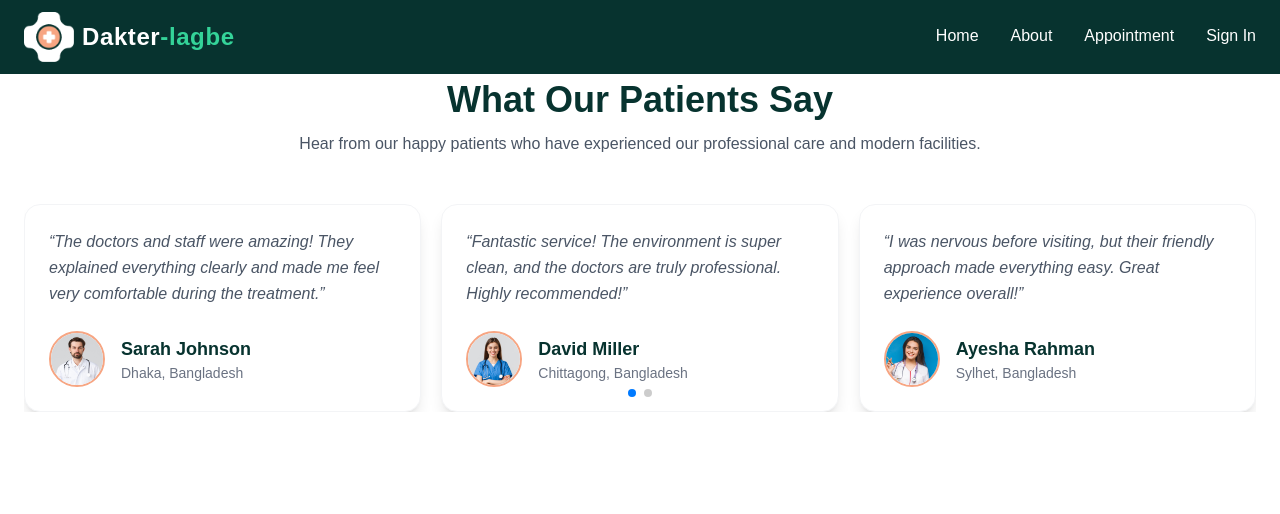
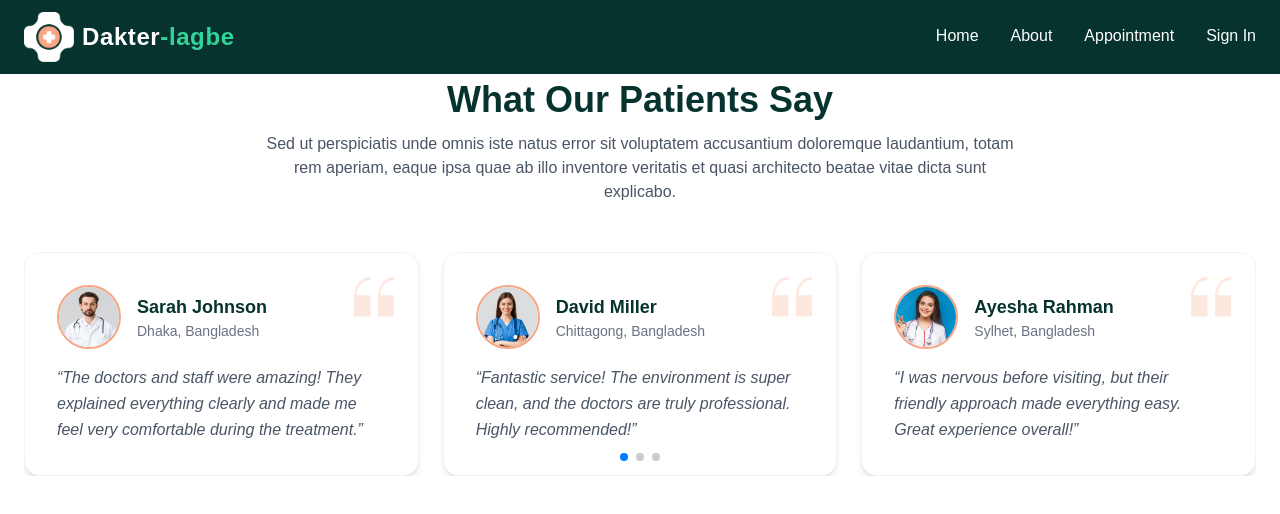
Before and after one commit to MujahidulIslam4541/Dakter-lagbe-client, a Next.js app: page /pages/reviews in a window 1280 px wide. Shown: the top 514 px of the page. Built offline with nearby package versions, Linux system fonts and the light colour scheme.

Commit message:
our patients say s section complete

```diff
--- a/app/pages/reviews/page.jsx
+++ b/app/pages/reviews/page.jsx
@@ -11,6 +11,7 @@ import Image from "next/image";
 import user1 from "@/public/images/image3.png";
 import user2 from "@/public/images/image2.png";
 import user3 from "@/public/images/image4.png";
+import reviewImage from "@/public/images/reviews.png";
 
 const reviews = [
   {
@@ -39,31 +40,42 @@ const reviews = [
   },
   {
     id: 4,
-    name: "Tanvir Hasan",
-    location: "Rajshahi, Bangladesh",
-    image: user1,
+    name: "David Miller",
+    location: "Chittagong, Bangladesh",
+    image: user2,
     review:
-      "They took great care of me. The service was on time and the facilities are top-notch!",
+      "Fantastic service! The environment is super clean, and the doctors are truly professional. Highly recommended!",
+  },
+  {
+    id: 5,
+    name: "Ayesha Rahman",
+    location: "Sylhet, Bangladesh",
+    image: user3,
+    review:
+      "I was nervous before visiting, but their friendly approach made everything easy. Great experience overall!",
   },
 ];
 
 const OurReviews = () => {
   return (
-    <section className="max-w-7xl mx-auto mt-20 px-6">
+    <section className="max-w-7xl mx-auto mt-20 px-6 overflow-x-hidden">
       {/* Heading */}
       <div className="text-center mb-12">
         <h2 className="text-4xl font-bold text-[#07332F] mb-3">
           What Our Patients Say
         </h2>
         <p className="text-gray-600 max-w-3xl mx-auto">
-          Hear from our happy patients who have experienced our professional care and modern facilities.
+          Sed ut perspiciatis unde omnis iste natus error sit voluptatem
+          accusantium doloremque laudantium, totam rem aperiam, eaque ipsa quae
+          ab illo inventore veritatis et quasi architecto beatae vitae dicta
+          sunt explicabo.
         </p>
       </div>
 
       {/* Swiper */}
       <Swiper
         slidesPerView={1}
-        spaceBetween={20}
+        spaceBetween={24}
         breakpoints={{
           640: { slidesPerView: 1 },
           768: { slidesPerView: 2 },
@@ -71,16 +83,21 @@ const OurReviews = () => {
         }}
         pagination={{ clickable: true }}
         modules={[Pagination]}
-        className="pb-10"
+        className="pb-12"
       >
         {reviews.map((review) => (
           <SwiperSlide key={review.id}>
-            <div className="bg-white border border-gray-100 shadow-lg rounded-2xl p-6 hover:shadow-xl transition-all duration-300 h-full flex flex-col justify-between">
-              <p className="text-gray-600 leading-relaxed mb-6 italic">
-                “{review.review}”
-              </p>
-              <div className="flex items-center gap-4 mt-auto">
-                <div className="w-14 h-14 rounded-full overflow-hidden border-2 border-[#f7a582]">
+            <div className="relative bg-white border border-gray-100 shadow-md rounded-2xl p-8 hover:shadow-xl transition-all duration-300 h-full flex flex-col justify-between">
+              {/* Decorative quote image */}
+              <Image
+                src={reviewImage}
+                alt="quote"
+                className="absolute top-6 right-6 w-10 h-10 opacity-25 select-none pointer-events-none"
+              />
+
+              {/* Profile Info */}
+              <div className="flex items-center gap-4 mb-4">
+                <div className="w-16 h-16 rounded-full overflow-hidden border-2 border-[#f7a582]">
                   <Image
                     src={review.image}
                     alt={review.name}
@@ -94,6 +111,11 @@ const OurReviews = () => {
                   <p className="text-sm text-gray-500">{review.location}</p>
                 </div>
               </div>
+
+              {/* Review Text */}
+              <p className="text-gray-600 leading-relaxed italic">
+                “{review.review}”
+              </p>
             </div>
           </SwiperSlide>
         ))}
--- a/app/pages/reviews/styles.css
+++ b/app/pages/reviews/styles.css
@@ -1,4 +1,4 @@
-
+/*
 .swiper {
   width: 100%;
   height: 100px;
@@ -18,4 +18,4 @@
   width: 100%;
   height: 100%;
   object-fit: cover;
-}
+} */
```
Also changed, not shown: public/images/reviews.png (added).
